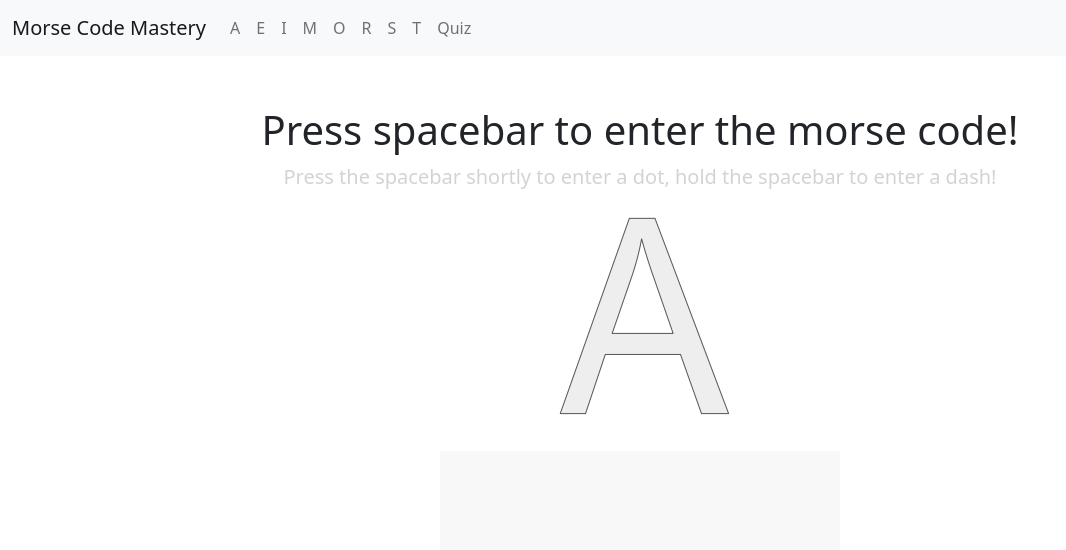
After one commit to yuminglin0326/MorseCodeTutorial, a Flask app: page /learn_try/1 in a window 1280 px wide. The commit adds this page. Shown: the top 550 px of the page, without its empty margins (0-1066 px from the left). Run offline with Flask 3, Linux system fonts and the light colour scheme; some libraries are stand-ins or nearby versions.

Commit message:
finished implementing the trying portion of learn

```diff
--- a/server.py
+++ b/server.py
@@ -11,6 +11,8 @@ learns = {
         "plain_image": "/static/image/a-plain.png",
         "morse_image": "/static/image/a-morse.png",
         "morse_audio": "/static/audio/morse_code_a.mp3",
+        "position": [[190, 595], [315, 570]], # [top, left],
+        "dash": "/static/image/dash_hor.png"
     }
 }
 
@@ -47,6 +49,13 @@ def learn(learn_id):
 
     return render_template('learn.html', learn=learn_data)
 
+@app.route('/learn_try/<learn_id>')
+def learn_try(learn_id):
+    learn_data = learns[learn_id]
+
+    return render_template('learn_try.html', learn=learn_data)
+
+
 @app.route('/quiz/<quiz_id>')
 def quiz(quiz_id):
     quiz = quizzes[quiz_id]
--- /dev/null
+++ b/static/learn_try.js
@@ -0,0 +1,160 @@
+$(document).ready(function() {
+    let spaceDownTime = 0;
+    let spaceDown = false;
+    let duration = 0;
+    let morseAudio = new Audio('/static/audio/morse_code_T.mp3');
+    let morseImgId = 0;
+    let submit = false
+    let isCorrect = true;
+
+    $(document).keydown(function(e) {
+        if (e.which === 32 && !spaceDown && !submit) { // Check if the pressed key is the space key
+            spaceDownTime = Date.now();
+            displayDuration();
+            $('#duration-display').text('0 seconds');
+            spaceDown = true;
+            playAudio();
+
+            // turn on flashlight
+            $('.flashlight-container').empty();
+            $('.flashlight-container').append('<img class="flashlight" src="/static/image/led on.png">')
+          } else if (e.which === 8 && !submit) { // Check if the pressed key is the backspace key
+            // Remove the last character from input-morse-code
+            let text = $('.input-morse-code').text();
+            $('.input-morse-code').text(text.slice(0, -1));
+            if (text.length === 1 && !$('#submitAnswer').hasClass('hide')) {
+                $('#submitAnswer').addClass('hide');
+            }
+            $('.morse-on-image img:last').remove();
+        }
+    });
+
+    $(document).keyup(function(e) {
+        if (e.which === 32 && spaceDown) {
+            spaceDown = false;
+            clearInterval(audioTimer);
+            morseAudio.pause();
+            spaceDownTime = 0;
+
+            // turn off flashlight
+            $('.flashlight-container').empty();
+            $('.flashlight-container').append('<img class="flashlight" src="/static/image/led off.png">')
+          }
+    });
+
+    function displayDuration() {
+        let isError = false;
+        intervalId = setInterval(function() {
+            if (spaceDown) {
+              duration = Date.now() - spaceDownTime;
+              $('#duration-display').text(duration/1000 + ' seconds');
+            } else {
+                $('.error').remove();
+                if (duration < 150) {
+                    console.log("dot duration: " + duration);
+
+                    let input = '.';
+                    // Append the dot to the input-morse-code
+                    $('.input-morse-code').append(input);
+
+                    // Append the dot image to the morse-on-image div
+                    let morseImg = $('<img>').attr('src', '/static/image/dot.png').attr('alt', 'dot').attr('id', 'morse-img-' + morseImgId);
+                    morseImg.css({
+                        'width': '60px',
+                        'position': 'absolute',
+                        'top': learn["position"][morseImgId][0] + 'px',
+                        'left': learn["position"][morseImgId][1] + 'px'
+                    })
+                    $('.morse-on-image').append(morseImg)
+
+
+                    checkMorseCode(input);
+
+                } else if (duration > 150 && duration < 500) {
+                    console.log("dash duration: " + duration);
+
+                    let input = '-';
+                    // Append the dash to the input-morse-code
+                    $('.input-morse-code').append(input);
+
+                    // Append the dash image to the morse-on-image div
+                    let morseImg = $('<img>').attr('src', learn["dash"]).attr('alt', 'horizontal dash').attr('id', 'morse-img-' + morseImgId);
+                    morseImg.css({
+                        'width': '110px',
+                        'position': 'absolute',
+                        'top': learn["position"][morseImgId][0] + 'px',
+                        'left': learn["position"][morseImgId][1] + 'px'
+                    })
+                    $('.morse-on-image').append(morseImg)
+
+
+                    checkMorseCode(input);
+
+                } else {
+                    let error = $("<div class='error'>")
+                    error.html("try enter the morse code again!")
+                    if (!isError) {
+                        isError = true;
+                        $('.input-morse-code').after(error);
+                    }
+                }
+                clearInterval(intervalId);
+
+                // Check if input-morse-code is not empty
+                if ($('.input-morse-code').text().trim() !== '') {
+                    // show submit button
+                    if ($('#submitAnswer').hasClass('hide')) {
+                        $('#submitAnswer').removeClass('hide');
+                    }
+                }
+            }
+          }, 10);
+    }
+
+    function playAudio() {
+        morseAudio.currentTime = 0; // Reset audio to the beginning
+        morseAudio.play();
+        // Set a timeout to stop audio playback after 500 milliseconds
+        audioTimer = setTimeout(function() {
+            morseAudio.pause();
+        }, 500);
+    }
+
+    function checkMorseCode(input) {
+        if (input !== learn["morse_code"][morseImgId]) {
+            console.log(".wrong morse code");
+            submit = true;
+            isCorrect = false;
+            let feedback = $("<div class='feedback'>").html("Try again!").addClass("quiz-wrong");
+            let continueMessage = $("<div class='continue-message'>").html("Click anywhere to continue");
+            $('#answer-feedback-container').append(feedback, continueMessage);
+        }
+        morseImgId++;
+
+        if (morseImgId >= learn["morse_code"].length) {
+            submit = true;
+            if (isCorrect) {
+                // add feedback messages when answer is correct
+                let feedback = $("<div class='feedback'>").html("Correct!").addClass("quiz-correct");
+                let continueMessage = $("<div class='continue-message'>").html("Click anywhere to continue");
+                $('#answer-feedback-container').append(feedback, continueMessage);
+            }
+        }
+    }
+
+    $(document).click(function() {
+        if (submit) {
+            if (isCorrect) {
+                let nextLearn = learn["id"] + 1
+                window.location.href = "/learn/" + nextLearn;
+            } else {
+                $('#answer-feedback-container').empty();
+                $('.input-morse-code').empty();
+                $('.morse-on-image').empty();
+                submit = false;
+                isCorrect = true;
+                morseImgId = 0;
+            }
+        }
+    })
+});
--- a/static/main.css
+++ b/static/main.css
@@ -75,3 +75,15 @@
   left: 50%; /* Place images at the horizontal center */
   transform: translateX(-50%); /* Adjust to center the images */
 }
+
+.learn-letter-container {
+  position: relative; /* Set position to relative */
+  z-index: 1; /* Set stacking order */
+}
+
+.morse-on-image {
+  position: absolute; /* Set position to absolute */
+  top: 20px; /* Adjust as needed */
+  left: 20px; /* Adjust as needed */
+  z-index: 2; /* Set stacking order */
+}
--- /dev/null
+++ b/templates/learn_try.html
@@ -0,0 +1,23 @@
+{% extends "layout.html" %}
+
+{% block content %}
+
+    <script type="text/javascript" src="{{ url_for('static', filename = 'learn_try.js') }}"></script>
+
+    <script>
+        let learn = {{learn|tojson}}
+    </script>
+
+    <div class="learn-container">
+        <h1>Press spacebar to enter the morse code!</h1>
+        <p class="learn-message">Press the spacebar shortly to enter a dot, hold the spacebar to enter a dash!</p>
+        <div class="learn-letter-container">
+            <img src="{{ learn['plain_image'] }}" alt="letter image">
+        </div>
+        <div class="morse-on-image"></div>
+        <div class="input-morse-code"></div>
+        <div class="flashlight-container"></div>
+        <div id="answer-feedback-container"></div>
+    </div>
+
+{% endblock %}
```
Also changed, not shown: static/image/dash_hor.png (added), static/image/dot.png (added).
